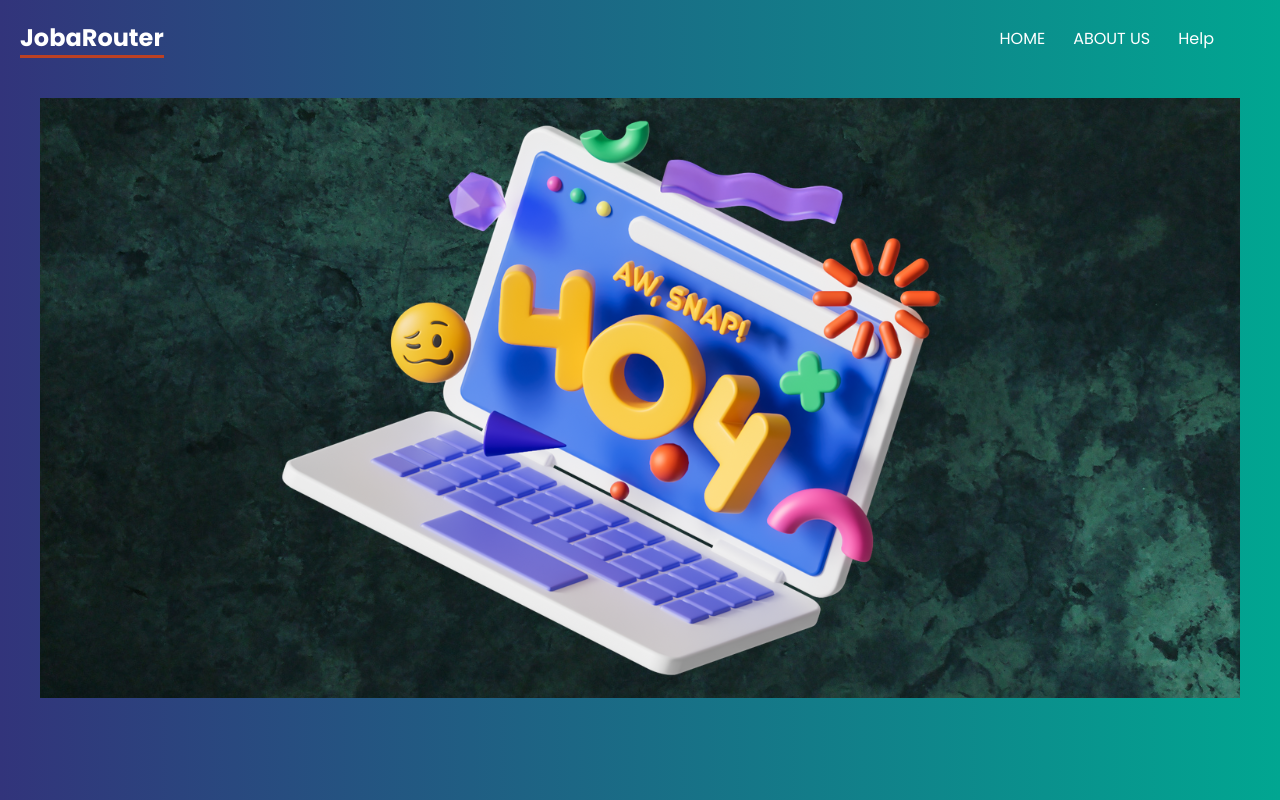
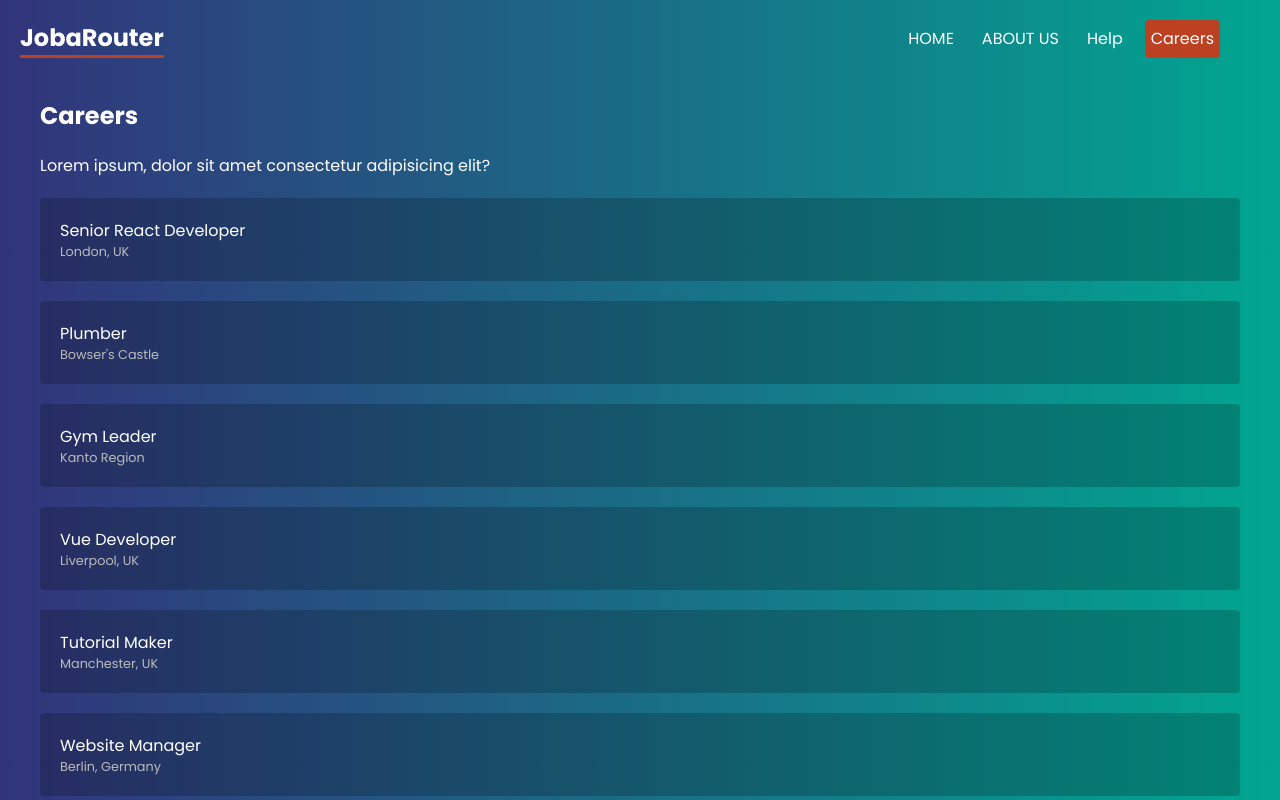
Before and after one commit to vbstellar/Jobarouter, a React (Create React App) app: page /careers in a window 1280 px wide. Shown: the top 800 px of the page. Built offline with nearby package versions, Linux system fonts and the light colour scheme; data requests are answered from the project's data file.

Commit message:
Career page made

```diff
--- a/src/App.js
+++ b/src/App.js
@@ -11,10 +11,12 @@ import About from "./Components/About";
 import Faq from "./Components/help/Faq";
 import Contact from "./Components/help/Contact";
 import NotFound from "./Components/NoTFound";
+import Careers, { careerLoader } from "./Components/Careers/Careers";
 
 //Layout
 import RootLayout from "./Layouts/RootLayout";
 import HelpLayout from "./Layouts/HelpLayout";
+import CareersLayout from "./Layouts/CareerLayouts";
 
 const router = createBrowserRouter(
   createRoutesFromElements(
@@ -25,6 +27,11 @@ const router = createBrowserRouter(
         <Route path="faq" element={<Faq />} />
         <Route path="contact" element={<Contact />} />
       </Route>
+
+      <Route path="careers" element={<CareersLayout />}>
+        <Route index element={<Careers />} loader={careerLoader} />
+      </Route>
+
       <Route path="*" element={<NotFound />} />
     </Route>
   )
--- /dev/null
+++ b/src/Components/Careers/Careers.js
@@ -0,0 +1,23 @@
+import { useLoaderData, Link } from "react-router-dom";
+
+export default function Careers() {
+  const careers = useLoaderData();
+
+  return (
+    <div className="careers">
+      {careers.map((career) => (
+        <Link to="/" key={career.id}>
+          <p>{career.title}</p>
+          <p>{career.location}</p>
+        </Link>
+      ))}
+    </div>
+  );
+}
+
+//loader function
+export const careerLoader = async () => {
+  const res = await fetch("http://localhost:4000/careers");
+
+  return res.json();
+};
--- /dev/null
+++ b/src/Layouts/CareerLayouts.js
@@ -0,0 +1,12 @@
+import { Outlet } from "react-router-dom";
+
+export default function CareersLayout() {
+  return (
+    <div className="careers-layout">
+      <h2>Careers</h2>
+      <p>Lorem ipsum, dolor sit amet consectetur adipisicing elit?</p>
+
+      <Outlet />
+    </div>
+  );
+}
--- a/src/Layouts/RootLayout.js
+++ b/src/Layouts/RootLayout.js
@@ -9,6 +9,7 @@ export default function RootLayout() {
           <NavLink to="/">HOME</NavLink>
           <NavLink to="about">ABOUT US</NavLink>
           <NavLink to="help">Help</NavLink>
+          <NavLink to="careers">Careers</NavLink>
         </nav>
       </header>
 
--- a/src/index.css
+++ b/src/index.css
@@ -103,7 +103,24 @@ form label span {
 }
 
 /* careers list */
-
+.careers > a {
+  display: block;
+  background: rgba(0,0,0,0.2);
+  padding: 20px;
+  border-radius: 4px;
+  margin: 20px 0;
+  text-decoration: none;
+}
+.careers > a:hover p {
+  color: var(--primary);
+}
+.careers p {
+  margin: 0;
+}
+.careers > a p:last-child {
+ font-size: 0.8em;
+ color: #bbb;
+}
 
 /* careers details */
 
```
